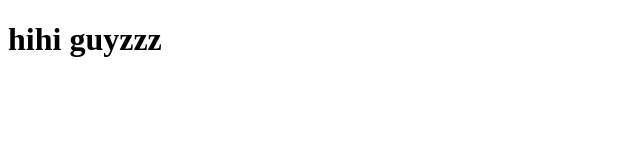
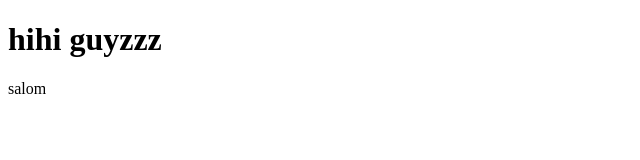
Before and after one commit to MuniraGafarova/git2, a plain HTML site: page index.html in a window 1280 px wide. Shown: the full height of the page, 0-640 px from the left. Drawn offline with Linux system fonts and the light colour scheme.

Commit message:
update file

```diff
--- a/index.html
+++ b/index.html
@@ -8,5 +8,6 @@
 </head>
 <body>
     <h1>hihi guyzzz</h1>
+    <p>salom</p>
 </body>
 </html>
```
